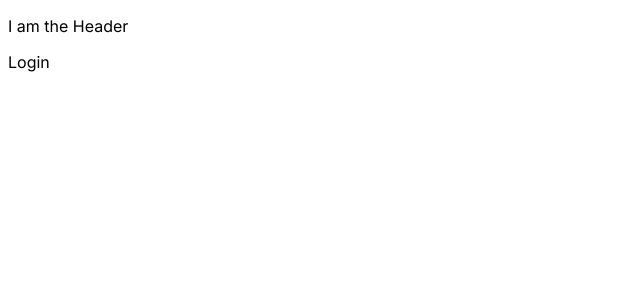
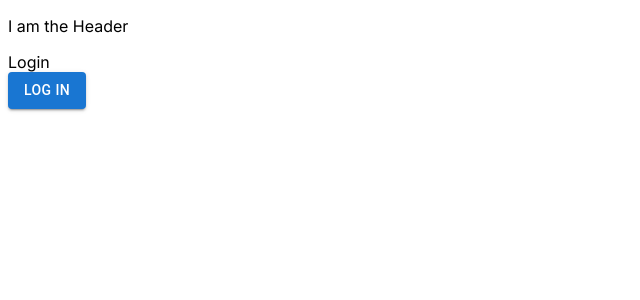
Before and after one commit to MarkVoVN/coccan, a Next.js app: page /login in a window 1280 px wide. Shown: the top 300 px of the page, without its empty margins (0-640 px from the left). Built offline with nearby package versions, Linux system fonts and the light colour scheme.

Commit message:
Create (login, firebase): Initialize Firebase, Log in with Google Popup FE

```diff
--- a/package.json
+++ b/package.json
@@ -19,9 +19,14 @@
     "@types/react-dom": "18.2.4",
     "eslint": "8.40.0",
     "eslint-config-next": "13.4.2",
+    "firebase": "^9.22.1",
     "next": "13.4.2",
     "react": "18.2.0",
     "react-dom": "18.2.0",
+    "sass": "^1.62.1",
     "typescript": "5.0.4"
+  },
+  "devDependencies": {
+    "encoding": "^0.1.13"
   }
 }
--- a/src/app/(customers)/login/page.tsx
+++ b/src/app/(customers)/login/page.tsx
@@ -1,15 +1,40 @@
+"use client"
+
 import React from 'react'
-import Link from 'next/link'
+import {getAuth, signInWithPopup, GoogleAuthProvider } from "firebase/auth";
+import app from "../../../firebase"
+import { Button } from '@mui/material';
 
-export const metadata = {
-  title: 'Coc Can - Log In',
-  description: 'Generated by create next app',
+const login = () => {
+  const provider = new GoogleAuthProvider();
+  const auth = getAuth(app);
+  signInWithPopup(auth, provider)
+  .then((result) => {
+    // This gives you a Google Access Token. You can use it to access the Google API.
+    const credential = GoogleAuthProvider.credentialFromResult(result);
+    const token = credential?.accessToken;
+    // The signed-in user info.
+    const user = result.user;
+    console.log(user);
+    // IdP data available using getAdditionalUserInfo(result)
+    // ...
+  }).catch((error) => {
+    // Handle Errors here.
+    const errorCode = error.code;
+    const errorMessage = error.message;
+    // The email of the user's account used.
+    const email = error.customData.email;
+    // The AuthCredential type that was used.
+    const credential = GoogleAuthProvider.credentialFromError(error);
+    // ...
+  });
 }
 
 function LoginPage() {
   return (
     <>
         <div>Login</div>
+        <Button variant="contained" onClick={login}>Log In</Button>
     </>
 
   )
--- /dev/null
+++ b/src/firebase.js
@@ -0,0 +1,20 @@
+// Import the functions you need from the SDKs you need
+import { initializeApp } from "firebase/app";
+// TODO: Add SDKs for Firebase products that you want to use
+// https://firebase.google.com/docs/web/setup#available-libraries
+
+// Your web app's Firebase configuration
+// For Firebase JS SDK v7.20.0 and later, measurementId is optional
+const firebaseConfig = {
+  apiKey: "AIzaSyAF_B_F97-BKfjP9iBdqY_-lQajGK7_3H4",
+  authDomain: "coccan-b34bb.firebaseapp.com",
+  projectId: "coccan-b34bb",
+  storageBucket: "coccan-b34bb.appspot.com",
+  messagingSenderId: "480571589199",
+  appId: "1:480571589199:web:d415350aedc55ec01aa03a",
+  measurementId: "G-P080ZJXLCK"
+};
+
+// Initialize Firebase
+const app = initializeApp(firebaseConfig);
+export default app;
```
Also changed, not shown: 1 other file (tests, documents, lock files or other folders).
